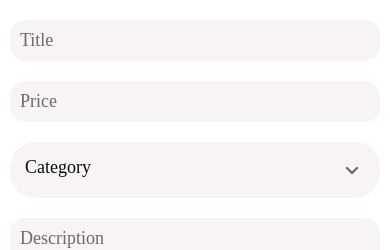
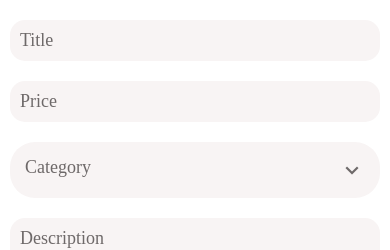
Before and after one commit to Anmol-sudo/DoneWithIt, a React Native app: screen / in a window 390 px wide. Shown: the top 250 px of the page. Built offline with nearby package versions, Linux system fonts and the light colour scheme.

Commit message:
fix: Set placeholder color in AppTextInput
- Add placeholderTextColor prop to TextInput component
- Use defaultStyles.colors.medium for consistent placeholder color
- Ensure placeholder text is visible and matches app color scheme

```diff
--- a/app/components/AppPicker.js
+++ b/app/components/AppPicker.js
@@ -28,9 +28,12 @@ function AppPicker({ icon, items, onSelectItem, selectedItem, placeholder }) {
               style={styles.icon}
             />
           )}
-          <AppText style={styles.text}>
-            {selectedItem ? selectedItem.label : placeholder}
-          </AppText>
+          {selectedItem ? (
+            <AppText style={styles.text}>{selectedItem.label}</AppText>
+          ) : (
+            <AppText style={styles.placeholder}>{placeholder}</AppText>
+          )}
+
           <MaterialCommunityIcons
             name="chevron-down"
             size={26}
@@ -71,6 +74,10 @@ const styles = StyleSheet.create({
     marginRight: 10,
     verticalAlign: "middle",
   },
+  placeholder: {
+    color: defaultStyles.colors.medium,
+    flex: 1,
+  },
   text: {
     flex: 1,
   },
```
